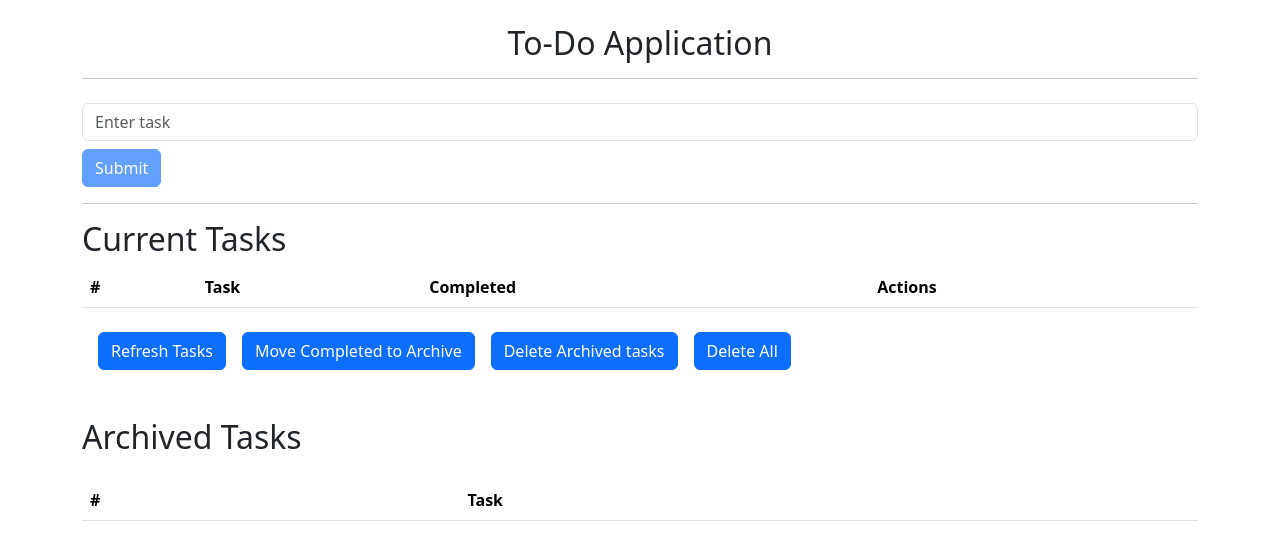
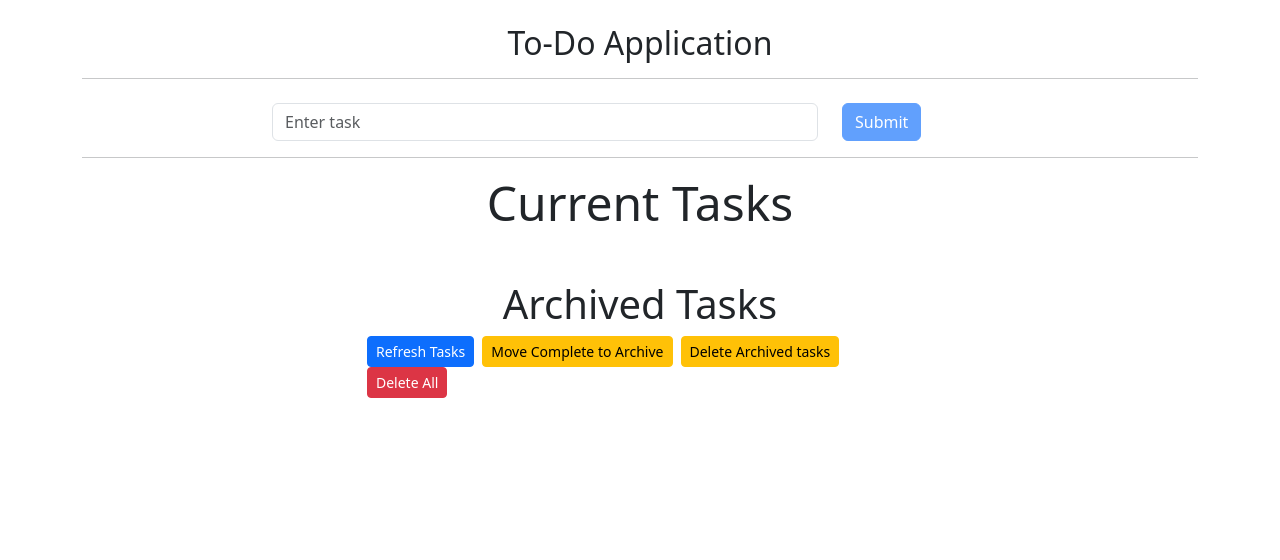
Before and after one commit to hscharpreet/ng-todo-app, an Angular app: page / in a window 1280 px wide. Shown: the top 560 px of the page. Built offline with nearby package versions, Linux system fonts and the light colour scheme.

Commit message:
chore: Update TodolistComponent UI and functionality

```diff
--- a/src/app/todolist/todolist.component.css
+++ b/src/app/todolist/todolist.component.css
@@ -20,8 +20,10 @@ h1 {
 
 .not-edit {
   border: none;
+  font-weight: bold;
 }
 
 .crossed {
   text-decoration: line-through;
+  font-weight: normal;
 }
--- a/src/app/todolist/todolist.component.html
+++ b/src/app/todolist/todolist.component.html
@@ -2,16 +2,27 @@
   <h1 class="mt-4">To-Do Application</h1>
   <hr />
   <form (ngSubmit)="onSubmit(taskForm)" #taskForm="ngForm" class="mt-4">
-    <div class="form-group">
+    <div class="form-group row justify-content-center">
+      <div class="col-6">
         <input
           type="text"
-        class="form-control"
+          class="form-control col-10"
           id="task"
           placeholder="Enter task"
           ngModel
           name="task"
           required
         />
+      </div>
+      <div class="col-2">
+        <button
+          type="submit"
+          class="btn btn-primary col"
+          [disabled]="taskForm.invalid"
+        >
+          Submit
+        </button>
+      </div>
       <small
         id="errorMessage"
         class="form-text text-danger mt-1"
@@ -20,37 +31,22 @@
         Required Field
       </small>
     </div>
-    <button
-      type="submit"
-      class="btn btn-primary mt-2"
-      [disabled]="taskForm.invalid"
-    >
-      Submit
-    </button>
   </form>
 
   <hr />
 
-  <h2>Current Tasks</h2>
-  <table class="table">
-    <thead>
-      <tr>
-        <th scope="col">#</th>
-        <th scope="col">Task</th>
-        <th scope="col">Completed</th>
-        <th scope="col">Actions</th>
-      </tr>
-    </thead>
-    <tbody>
-      <ng-container *ngFor="let t of taskArray; index as i">
-        <tr *ngIf="!t.isArchived">
-          <th scope="row">{{ i + 1 }}</th>
-          <td>
+  <h3 class="text-center display-5">Current Tasks</h3>
+
+  <div class="col" *ngFor="let t of taskArray; index as i">
+    <div
+      class="form-group row justify-content-center mt-2"
+      *ngIf="!t.isArchived"
+    >
+      <div class="col-4">
         <input
           #taskInput
           type="text"
           class="form-control"
-              id="taskInTable"
           [value]="t.taskName"
           [readOnly]="!t.isEditable"
           [ngClass]="{
@@ -58,92 +54,144 @@
             'not-edit': !t.isEditable,
             crossed: t.isCompleted
           }"
+          (keyup.enter)="onSave(t.id, taskInput.value)"
         />
-          </td>
-          <td>
-            <input
-              (change)="onCheck(t.id)"
-              type="checkbox"
-              [checked]="t.isCompleted"
-              class="ms-3"
-            />
-          </td>
-          <td>
+      </div>
+      <div class="col-2">
+        <div class="btn-group mr-2" role="group" style="width: 250px">
           <button
-              id="delete"
-              class="btn btn-danger btn-sm me-2"
-              (click)="onDelete(t.id)"
+            type="button"
+            class="btn btn-outline-success w-50"
+            (click)="onCheck(t.id)"
+            *ngIf="!t.isCompleted"
           >
-              Delete
+            Done
           </button>
           <button
-              id="edit"
-              class="btn btn-primary btn-sm me-2"
+            type="button"
+            class="btn btn-outline-warning w-50"
+            (click)="onCheck(t.id)"
+            *ngIf="t.isCompleted"
+          >
+            UnCheck
+          </button>
+          <button
+            type="button"
+            class="btn btn-outline-primary w-25"
             (click)="onEdit(t.id)"
-              [disabled]="t.isEditable"
+            *ngIf="!t.isEditable"
           >
             Edit
           </button>
           <button
-              id="save"
-              class="btn btn-warning btn-sm"
+            type="button"
+            class="btn btn-outline-warning w-25"
             (click)="onSave(t.id, taskInput.value)"
-              [disabled]="!t.isEditable"
+            *ngIf="t.isEditable"
           >
             Save
           </button>
-          </td>
-        </tr></ng-container
-      >
-    </tbody>
-  </table>
-
           <button
             type="button"
-    class="btn btn-primary mt-2 ms-3"
+            class="btn btn-outline-danger w-25"
+            (click)="onDelete(t.id)"
+          >
+            Del
+          </button>
+        </div>
+      </div>
+    </div>
+  </div>
+
+  <h2 class="text-center display-6 mt-5">Archived Tasks</h2>
+
+  <div class="row justify-content-center">
+    <div class="btn-group-sm col-6" role="group">
+      <button
+        type="button"
+        class="btn btn-primary me-2"
         (click)="refreshTasks()"
       >
         Refresh Tasks
       </button>
       <button
         type="button"
-    class="btn btn-primary mt-2 ms-3"
+        class="btn btn-warning me-2"
         (click)="moveCompletedToArchive()"
       >
-    Move Completed to Archive
+        Move Complete to Archive
       </button>
       <button
         type="button"
-    class="btn btn-primary mt-2 ms-3"
+        class="btn btn-warning me-2"
         (click)="deleteArchivedTasks()"
       >
         Delete Archived tasks
       </button>
       <button
         type="button"
-    class="btn btn-primary mt-2 ms-3"
+        class="btn btn-danger me-2"
         (click)="deleteAllTasks()"
       >
         Delete All
       </button>
-
-  <h2 class="mt-5">Archived Tasks</h2>
-  <div class="mt-4" id="archiveTable">
-    <table class="table">
-      <thead>
-        <tr>
-          <th scope="col">#</th>
-          <th scope="col">Task</th>
-        </tr>
-      </thead>
-      <tbody>
-        <ng-container *ngFor="let task of taskArray; index as i">
-          <tr *ngIf="task.isArchived">
-            <th scope="row">{{ i + 1 }}</th>
-            <td>{{ task.taskName }}</td>
-          </tr>
-        </ng-container>
-      </tbody>
-    </table>
     </div>
   </div>
+
+  <div class="col" *ngFor="let t of taskArray; index as i">
+    <div
+      class="form-group row justify-content-center mt-2"
+      *ngIf="t.isArchived"
+    >
+      <div class="col-4">
+        <input
+          #taskInput
+          type="text"
+          class="form-control"
+          [value]="t.taskName"
+          [readOnly]="!t.isEditable"
+          [ngClass]="{
+            edit: t.isEditable,
+            'not-edit': !t.isEditable,
+            crossed: t.isCompleted
+          }"
+          (keyup.enter)="onSave(t.id, taskInput.value)"
+        />
+      </div>
+      <div class="col-2">
+        <div class="btn-group mr-2" role="group" style="width: 250px">
+          <button
+            type="button"
+            class="btn btn-outline-warning w-50"
+            (click)="onUndoCheck(t.id)"
+          >
+            Undo
+          </button>
+          <button
+            type="button"
+            class="btn btn-outline-primary w-25"
+            (click)="onEdit(t.id)"
+            *ngIf="!t.isEditable"
+          >
+            Edit
+          </button>
+          <button
+            type="button"
+            class="btn btn-outline-warning w-25"
+            (click)="onSave(t.id, taskInput.value)"
+            *ngIf="t.isEditable"
+          >
+            Save
+          </button>
+          <button
+            type="button"
+            class="btn btn-outline-danger w-25"
+            (click)="onDelete(t.id)"
+          >
+            Del
+          </button>
+        </div>
+      </div>
+    </div>
+  </div>
+</div>
--- a/src/app/todolist/todolist.component.ts
+++ b/src/app/todolist/todolist.component.ts
@@ -1,4 +1,10 @@
-import { Component, OnInit } from '@angular/core';
+import {
+  Component,
+  ElementRef,
+  OnInit,
+  QueryList,
+  ViewChildren,
+} from '@angular/core';
 import { NgForm } from '@angular/forms';
 
 @Component({
@@ -15,6 +21,8 @@ export class TodolistComponent implements OnInit {
     isArchived: boolean;
   }[] = [];
   nextId = 0;
+
+  @ViewChildren('taskInput') taskInputs: QueryList<ElementRef> | undefined;
 
   ngOnInit() {
     const storedTasks = localStorage.getItem('tasks');
@@ -52,11 +60,27 @@ export class TodolistComponent implements OnInit {
     }
   }
 
+  onUndoCheck(id: number) {
+    const task = this.taskArray.find((task) => task.id === id);
+    if (task) {
+      task.isArchived = !task.isArchived;
+      this.saveTasks();
+    }
+  }
+
   onEdit(id: number) {
     const task = this.taskArray.find((task) => task.id === id);
     if (task) {
       task.isEditable = true;
       this.saveTasks();
+      setTimeout(() => {
+        const taskInput = this.taskInputs?.find(
+          (input) => input.nativeElement.value === task.taskName
+        );
+        if (taskInput) {
+          taskInput.nativeElement.focus();
+        }
+      });
     }
   }
 
```
Lines whose indentation alone changed are shown as unchanged.
